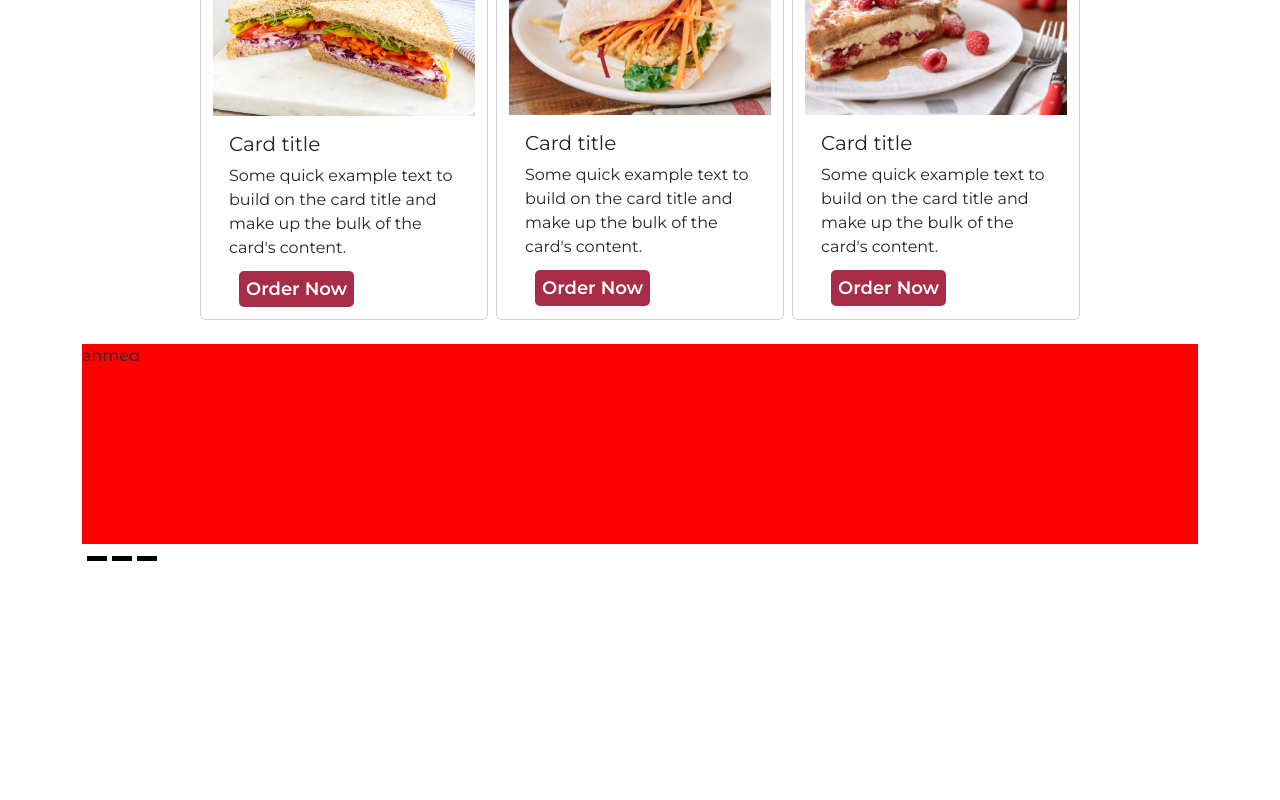
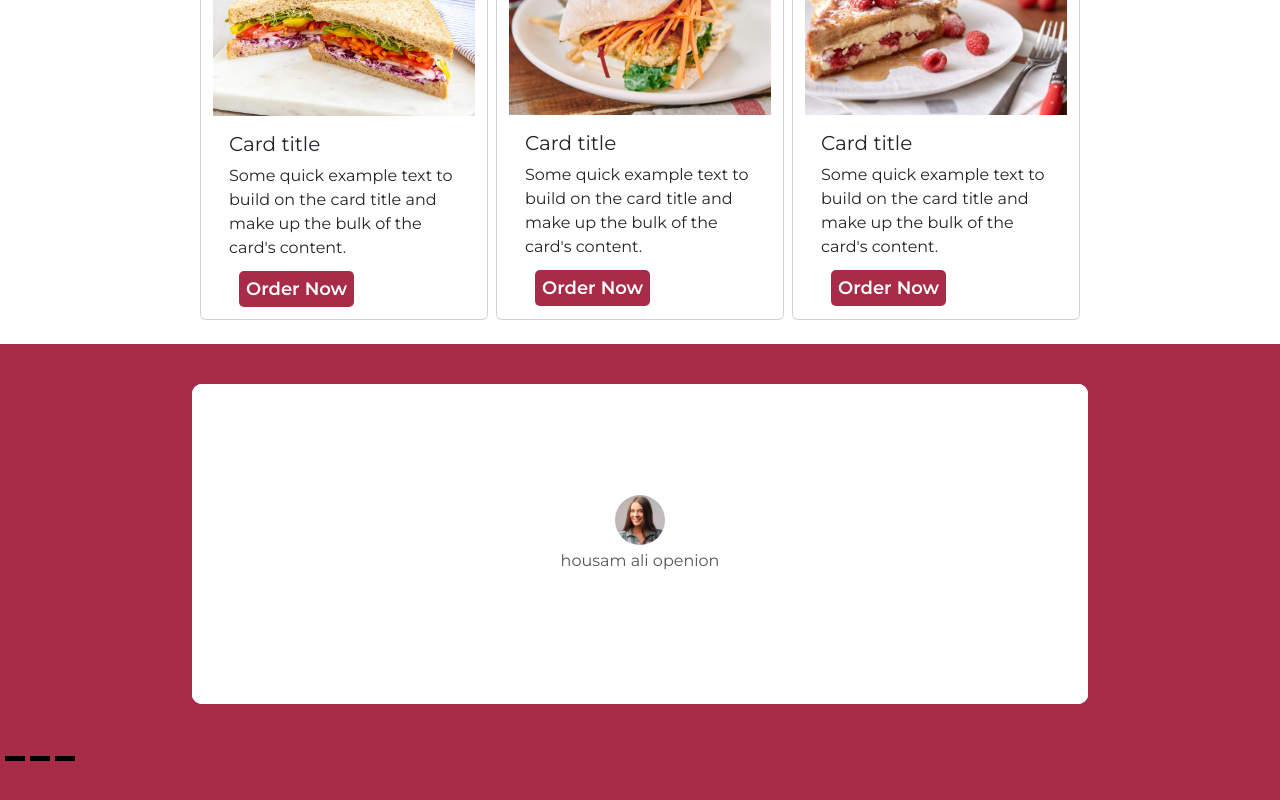
Before and after one commit to housamhegazy/react-bootstrap-firstproject, a React (Create React App) app: page / in a window 1280 px wide. Shown: the part 2259-3059 px from the top of the page. Before the commit the page ends 2903 px from the top, so only its background shows below. Built offline with nearby package versions, Linux system fonts and the light colour scheme.

Commit message:
Update Slider.jsx and index.css

```diff
--- a/src/comp/Slider.jsx
+++ b/src/comp/Slider.jsx
@@ -2,24 +2,54 @@ import { useState } from "react";
 import Carousel from "react-bootstrap/Carousel";
 
 function SliderCarousel() {
-  const [counter, setCounter] = useState(0);
-  const slides = ["ahmed", "housam", "ali"];
+  let [counter, setCounter] = useState(0);
+  const slides = [
+    { imageUrl: "./images/11.jpg", p: "housam ali openion" },
+    { imageUrl: "./images/22.jpg", p: "housam ali openion" },
+    { imageUrl: "./images/33.jpg", p: "housam ali openion" },
+  ];
   let Number = 0;
   const arr = [];
   for (let i = 0; i < slides.length; i++) {
     arr.push(Number++);
   }
-  console.log(arr);
+
   return (
-    <div className="container">
-      <div style={{ width: "100%", height: "200px", background: "red" }}>
-        {slides[counter]}
+    <div style={{ background: " #a82c48" }}>
+      <div className="sliders" style={{ position: "relative", margin: "auto" }}>
+        {slides.map((item, index) => {
+          return (
+            <div
+              className="slide-container"
+              key={item.imageUrl}
+              style={{
+                left: `clac(${index * 100})%`
+              }}
+            >
+              <img
+                src={item.imageUrl}
+                width="50px"
+                height={"50px"}
+                style={{ borderRadius: "50%" }}
+                alt={"housam"}
+              />
+              <p className="p-1">{item.p}</p>
+            </div>
+          );
+        })}
       </div>
+
       <div style={{ height: "100px" }}>
-        {arr.map((item) => {
-          return <span onClick={()=>{
-            setCounter(item)
-          }} data-count={item} className="carousel"></span>;
+        {arr.map((item, index) => {
+          return (
+            <span
+              onClick={() => {
+                setCounter(counter++);
+              }}
+              data-count={item}
+              className="carousel"
+            ></span>
+          );
         })}
       </div>
     </div>
--- a/src/index.css
+++ b/src/index.css
@@ -99,9 +99,37 @@ nav a {
   background-color: black;
   display: inline-block;
   margin-left: 5px;
-  cursor:pointer
+  cursor: pointer;
 }
 
 .carousel.active {
   background-color: red;
 }
+.sliders {
+  margin-top: 50px;
+  height: 400px;
+  width: 70%;
+}
+.slide-container {
+  position: absolute;
+  top: 50%;
+  transform: translateY(-50%);
+  width: 100%;
+  margin: auto;
+  display: flex;
+  flex-direction: column;
+  justify-content: center;
+  align-items: center;
+  height: 80%;
+  background: white;
+  border-radius: 10px;
+  transition: 1s;
+}
+/* @keyframes move {
+  0% {
+    transform: translateX(-1000px);
+  }
+  100% {
+    transform: translateX(0);
+  }
+} */
```
